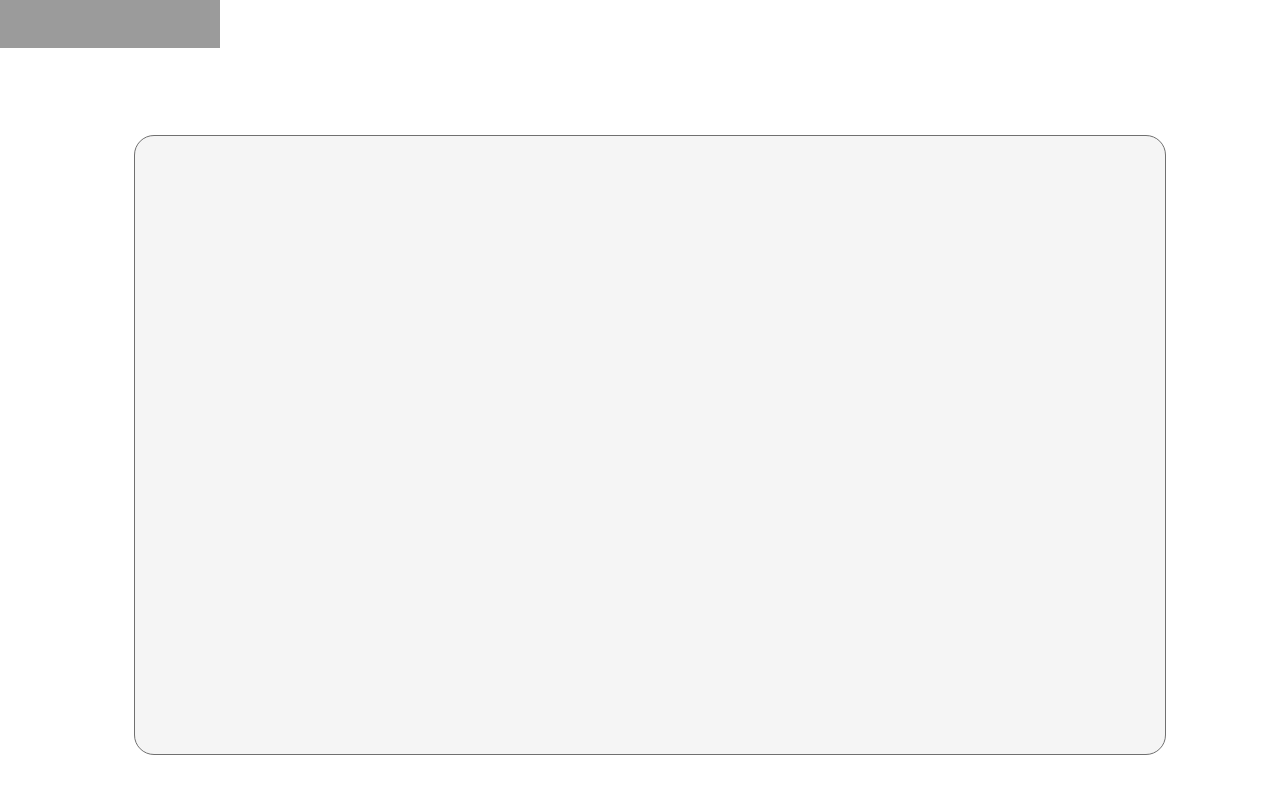
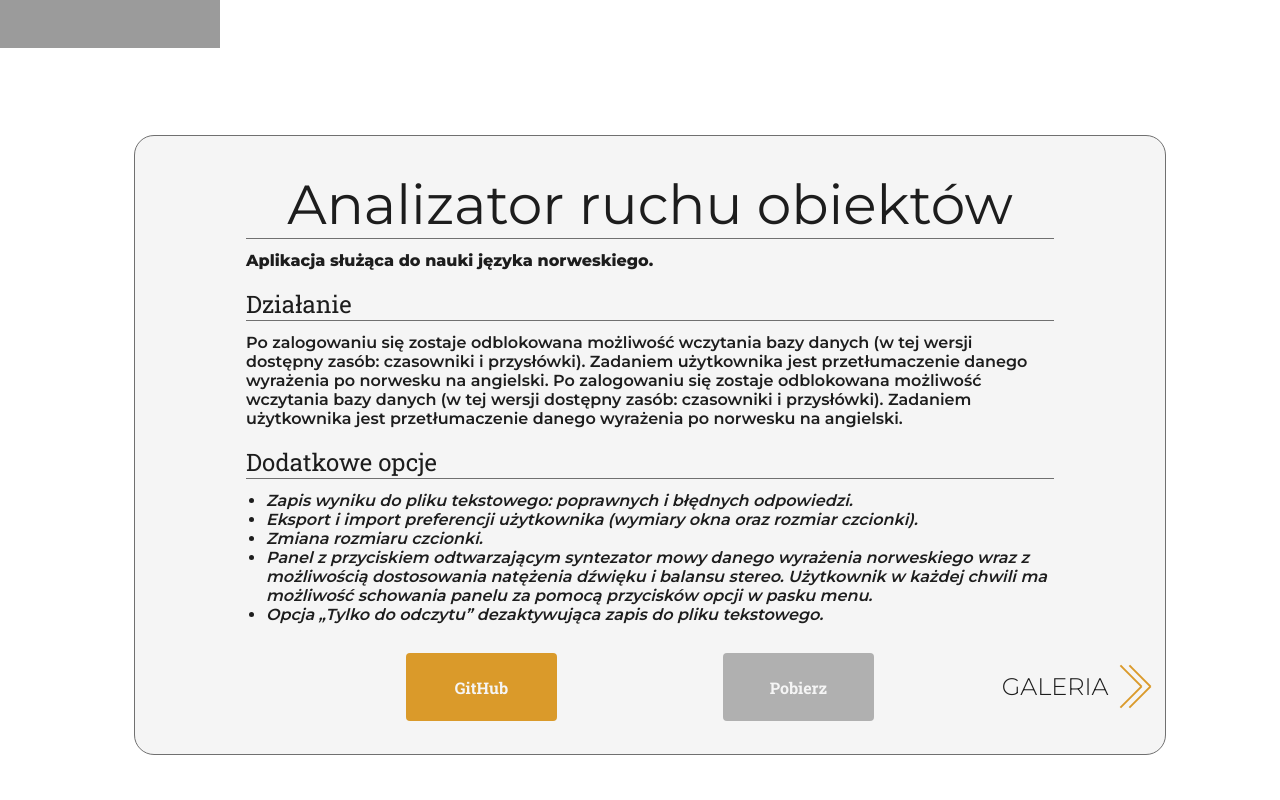
Before and after one commit to micavanco/Portfolio, a React app: page /projects in a window 1280 px wide. Shown: the part 720-1520 px from the top of the page. Built offline with nearby package versions, Linux system fonts and the light colour scheme.

Commit message:
Added project window content and animated navigation arrow

```diff
--- a/src/components/ProjectWindow.js
+++ b/src/components/ProjectWindow.js
@@ -4,7 +4,39 @@ class App extends Component{
     render() {
         return(
             <div className="project-container">
-
+                <div className="project-header">Analizator ruchu obiektów</div>
+                <div className="project-description">Aplikacja służąca do nauki języka norweskiego.</div>
+                <div className="project-section-header">Działanie</div>
+                <div className="project-section-functioning">Po zalogowaniu się zostaje odblokowana możliwość wczytania
+                    bazy danych (w tej wersji dostępny zasób: czasowniki i przysłówki). Zadaniem użytkownika jest
+                    przetłumaczenie danego wyrażenia po norwesku na angielski. Po zalogowaniu się zostaje odblokowana
+                    możliwość wczytania bazy danych (w tej wersji dostępny zasób: czasowniki i przysłówki).
+                    Zadaniem użytkownika jest przetłumaczenie danego wyrażenia po norwesku na angielski. </div>
+                <div className="project-section-header">Dodatkowe opcje</div>
+                <ul className="project-options-list">
+                    <li>Zapis wyniku do pliku tekstowego: poprawnych i błędnych odpowiedzi.</li>
+                    <li>Eksport i import preferencji użytkownika (wymiary okna oraz rozmiar czcionki).</li>
+                    <li>Zmiana rozmiaru czcionki.</li>
+                    <li>Panel z przyciskiem odtwarzającym syntezator mowy danego wyrażenia norweskiego wraz
+                        z możliwością dostosowania natężenia dźwięku i
+                        balansu stereo. Użytkownik w każdej chwili ma możliwość schowania panelu za
+                        pomocą przycisków opcji w pasku menu.</li>
+                    <li>Opcja „Tylko do odczytu” dezaktywująca zapis do pliku tekstowego.</li>
+                </ul>
+                <div className="links-box">
+                    <a className="menu-btn btn-links" style={{background: "#DA9A2A", float: "left"}}
+                       target="_blank" rel="noopener noreferrer"
+                       href="https://github.com/micavanco">GitHub</a>
+                    <a className="menu-btn btn-links" style={{background: "#B0B0B0", float: "right"}} href="">Pobierz</a>
+                    <div className="project-navigation"><p>GALERIA</p>
+                        <div className="project-arrow">
+                            <div className="project-arrow-up"></div>
+                            <div className="project-arrow-up" style={{marginLeft: 16}}></div>
+                            <div className="project-arrow-down"></div>
+                            <div className="project-arrow-down" style={{marginLeft: 16}}></div>
+                        </div>
+                    </div>
+                </div>
             </div>);
     }
 }
--- a/styles/projects.css
+++ b/styles/projects.css
@@ -63,4 +63,114 @@
     border: 1px solid #707070;
     border-radius: 20px;
     float: left;
+    padding: 35px 111px 15px 111px;
 }
+
+.project-header
+{
+    font-size: 55px;
+    border-bottom: 1px solid #707070;
+    text-align: center;
+}
+
+.project-description
+{
+    font-weight: 800;
+    font-size: 16px;
+    padding: 12px 0 18px 0;
+}
+
+.project-section-header
+{
+    font-family: 'Roboto Slab', serif;
+    font-size: 24px;
+    border-bottom: 1px solid #707070;
+}
+
+.project-section-functioning
+{
+    font-weight: 600;
+    font-size: 16px;
+    padding: 12px 0 18px 0;
+}
+
+.project-options-list
+{
+    font-weight: 600;
+    font-style: italic;
+    font-size: 16px;
+    padding: 12px 0 18px 20px;
+}
+
+.links-box
+{
+    height: 68px;
+    width: auto;
+    padding: 0 160px;
+}
+
+.project-navigation
+{
+    width: 158px;
+    height: 58px;
+    text-align: left;
+    justify-content: end;
+    float: right;
+    margin-right: -79%;
+    margin-top: 15px;
+    font-size: 24px;
+    font-weight: 300;
+    display: flex;
+    align-items: center;
+    cursor: pointer;
+    backface-visibility: hidden;
+    transition: all 400ms ease-in-out;
+}
+
+.project-navigation:hover > p
+{
+    border-bottom: 1px solid #9B9B9B;
+}
+
+.project-navigation:hover > .project-arrow
+{
+    animation: arrow-animation 800ms ease-in-out infinite;
+}
+
+.project-arrow-up
+{
+    background: #DA9A2A;
+    width: 30px;
+    height: 2px;
+    position: absolute;
+    margin-left: 7px;
+    margin-top: -11px;
+    transform: rotateZ(45deg);
+}
+
+.project-arrow-down
+{
+    background: #DA9A2A;
+    width: 30px;
+    height: 2px;
+    position: absolute;
+    margin-left: 7px;
+    margin-top: 10px;
+    transform: rotateZ(-45deg);
+}
+
+@keyframes arrow-animation {
+
+    0%{
+        transform: translateX(0);
+    }
+
+    50%{
+        transform: translateX(3px);
+    }
+
+    100%{
+        transform: translateX(0);
+    }
+
+}
```
